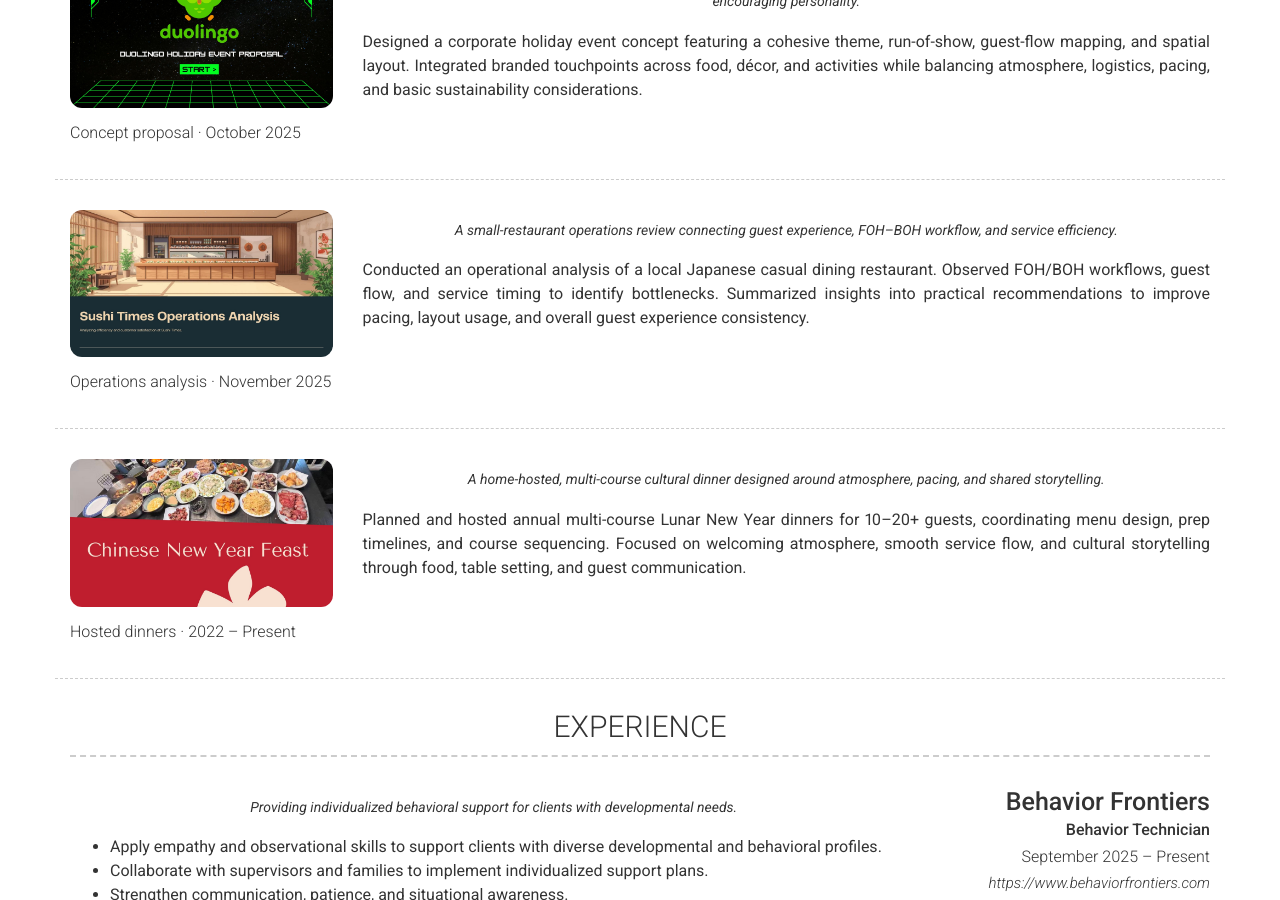
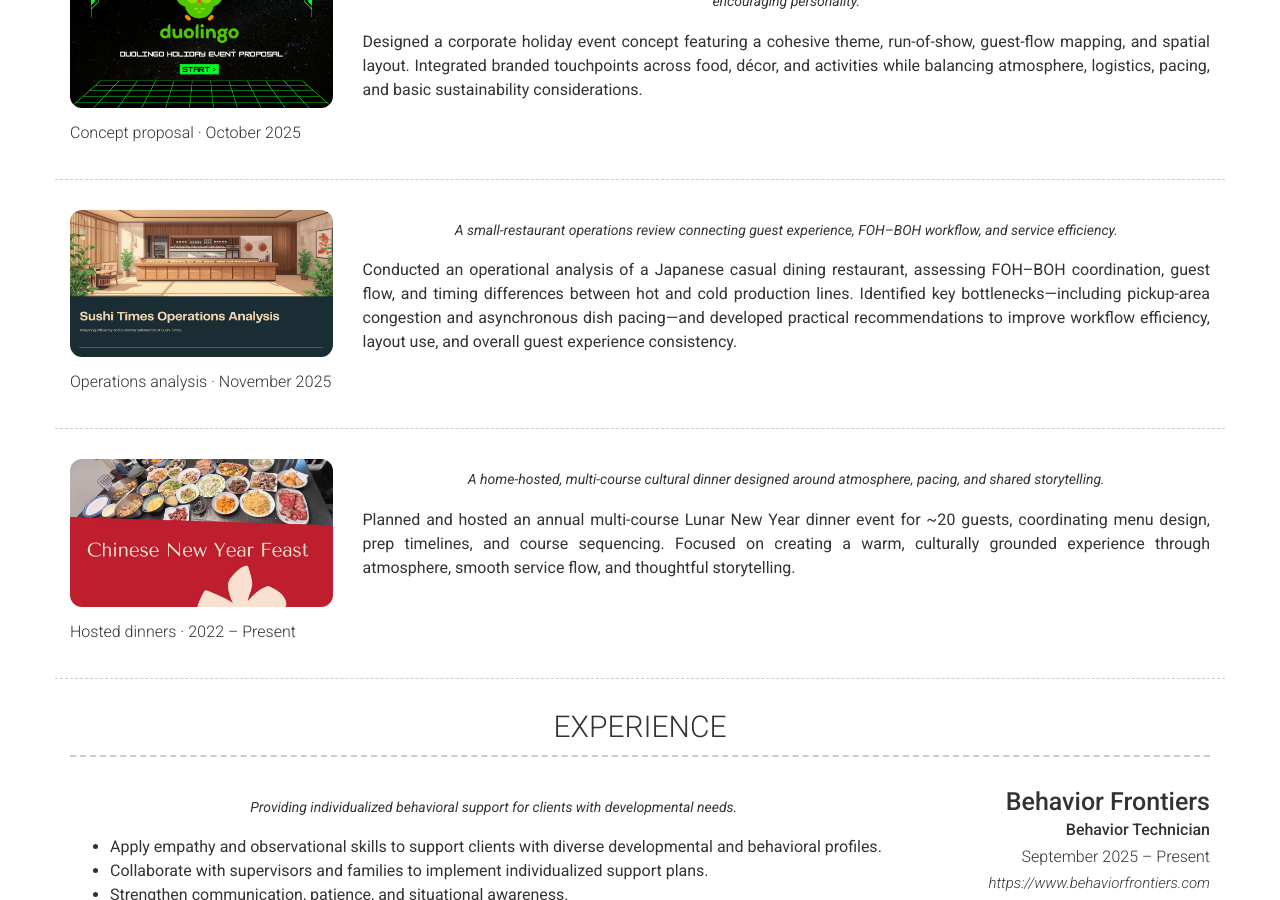
Before and after one commit to yueyiliao/YueyiCreatesExperience, a Jekyll site: the page built from index.md, in a window 1280 px wide and 900 px high, scrolled down 670 px. Built offline with Jekyll 4.4.1, drawn with Linux system fonts in a browser that asks for light colours; nearby versions of some CDN libraries.

Commit message:
Update _config.yml

```diff
--- a/_config.yml
+++ b/_config.yml
@@ -48,10 +48,10 @@ content:
           A small-restaurant operations review connecting guest experience,
           FOH–BOH workflow, and service efficiency.
         description: |
-          Conducted an operational analysis of a local Japanese casual dining
-          restaurant. Observed FOH/BOH workflows, guest flow, and service timing to
-          identify bottlenecks. Summarized insights into practical recommendations
-          to improve pacing, layout usage, and overall guest experience consistency.
+          Conducted an operational analysis of a Japanese casual dining restaurant, assessing FOH–BOH coordination,
+          guest flow, and timing differences between hot and cold production lines. Identified key bottlenecks—including
+          pickup-area congestion and asynchronous dish pacing—and developed practical recommendations to improve workflow
+          efficiency, layout use, and overall guest experience consistency.
 
       - layout: left
         border: weak
@@ -61,10 +61,9 @@ content:
           A home-hosted, multi-course cultural dinner designed around atmosphere,
           pacing, and shared storytelling.
         description: |
-          Planned and hosted annual multi-course Lunar New Year dinners for
-          10–20+ guests, coordinating menu design, prep timelines, and course
-          sequencing. Focused on welcoming atmosphere, smooth service flow, and
-          cultural storytelling through food, table setting, and guest communication.
+          Planned and hosted an annual multi-course Lunar New Year dinner event for ~20 guests, coordinating menu design,
+          prep timelines, and course sequencing. Focused on creating a warm, culturally grounded experience through atmosphere,
+          smooth service flow, and thoughtful storytelling.
 
   - title: "<a id='experience'></a>EXPERIENCE"
     layout: list
```
